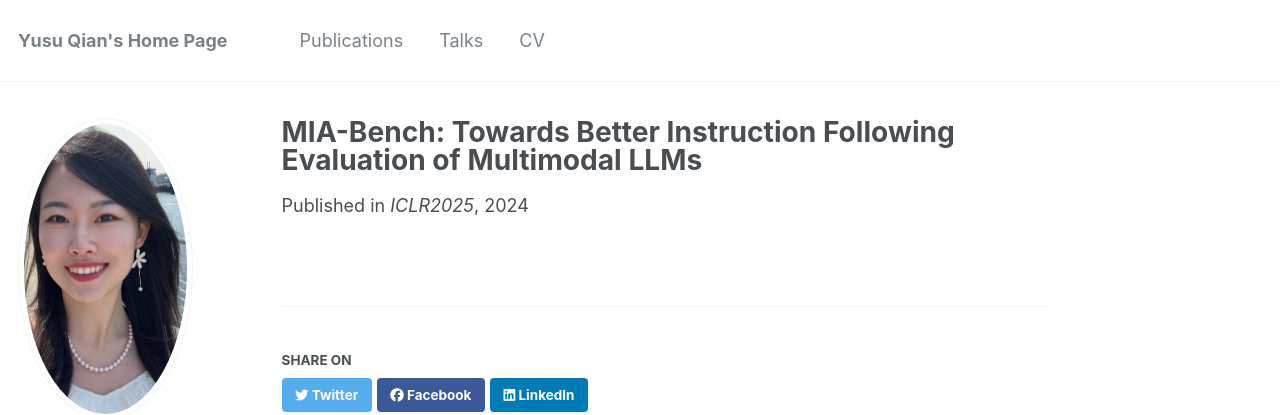
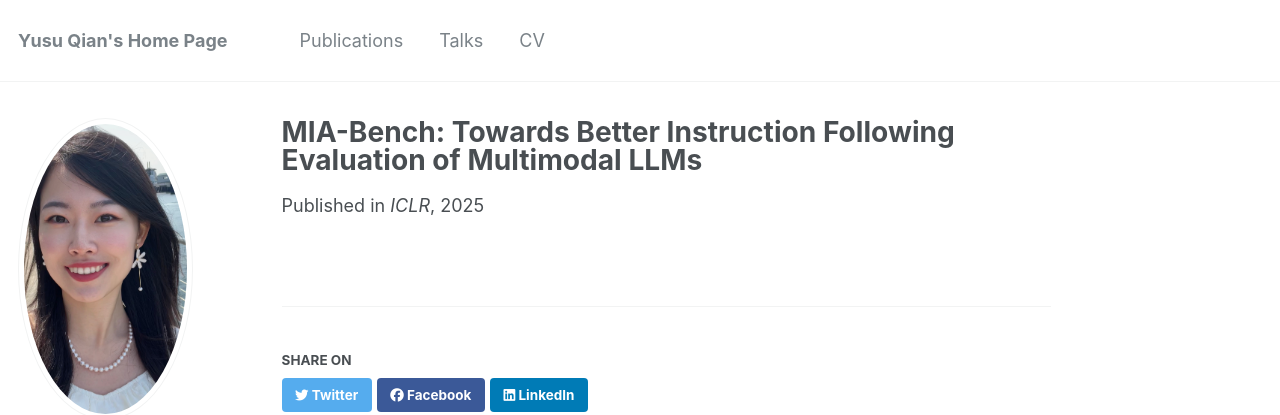
Before and after one commit to sueqian6/sueqian6.github.io, a Jekyll site: the page built from _publications/2024-07-01-paper-title-number-5.md, in a window 1280 px wide. Shown: the top 415 px of the page. Built offline with Jekyll 4.4.1, drawn with Linux system fonts in a browser that asks for light colours; some web fonts are replaced.

Commit message:
Update 2024-07-01-paper-title-number-5.md

```diff
--- a/_publications/2024-07-01-paper-title-number-5.md
+++ b/_publications/2024-07-01-paper-title-number-5.md
@@ -1,7 +1,7 @@
 ---
 title: "MIA-Bench: Towards Better Instruction Following Evaluation of Multimodal LLMs"
 permalink: /publication/2024-07-01-paper-title-number-5
-date: 2024-07-01
-venue: 'ICLR2025'
+date: 2025-04-24
+venue: 'ICLR'
 paperurl: 'https://arxiv.org/pdf/2407.01509'
 ---
```
